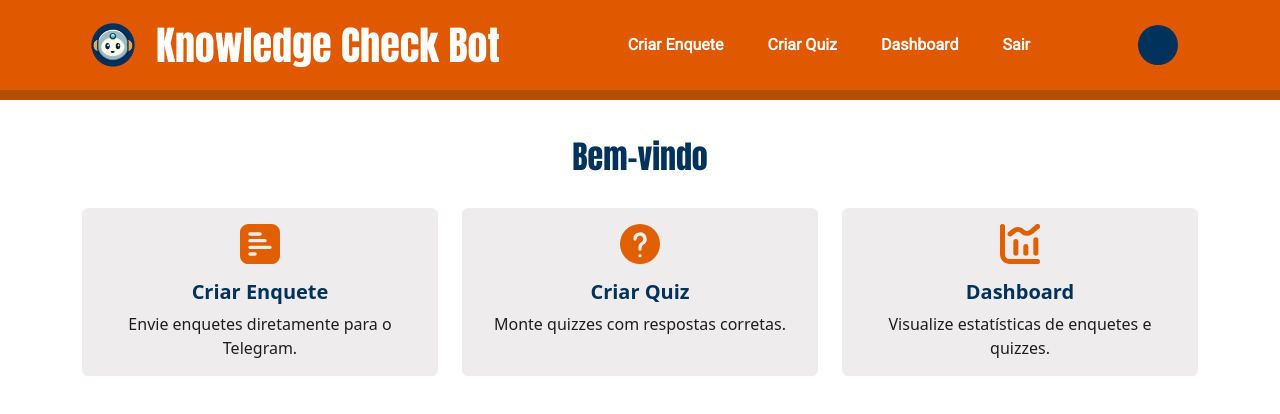
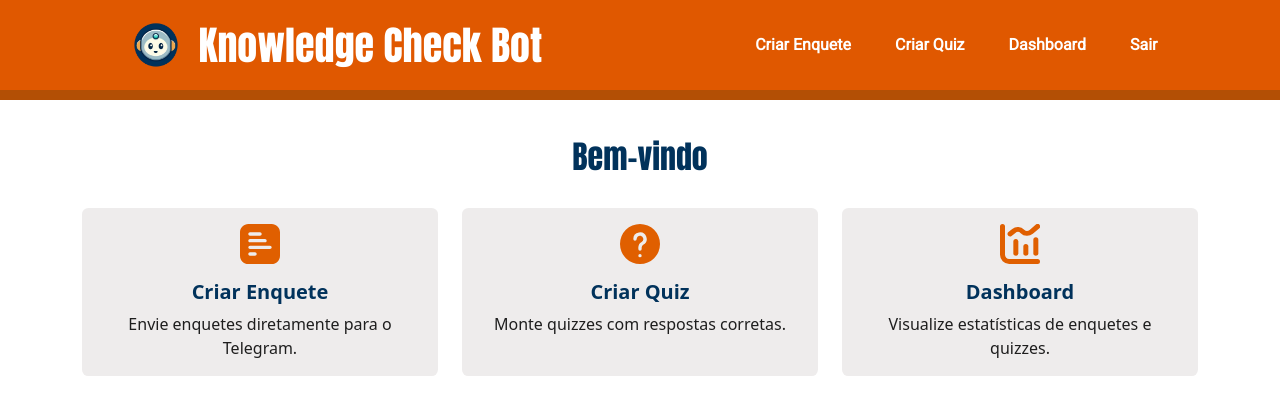
Before and after one commit to IComp-Repo/poll-miniapp, a Next.js app: page /menu in a window 1280 px wide. Shown: the top 414 px of the page. Built offline with nearby package versions, Linux system fonts and the light colour scheme.

Commit message:
fix: correção do getGroups

```diff
--- a/src/components/Header.jsx
+++ b/src/components/Header.jsx
@@ -34,29 +34,6 @@ export default function Header({ title, showMenu = true }) {
               <Link href="/dashboard" className={styles.navItem}>Dashboard</Link>
               <Link href="/logout" className={styles.navItem}>Sair</Link>
             </nav>
-
-            {/* Avatar */}
-            <div className={styles.avatar}>
-              {user?.avatar ? (
-                <Image
-                  src={user?.avatar}
-                  alt={user?.name}
-                  width={40}
-                  height={40}
-                  className={styles.avatarImg}
-                  onClick={() => router.push('/menu')}
-                />
-              ) : (
-                <>
-                  <div className={styles.avatarFallback} onClick={() => router.push('/menu')}>
-                    {user?.name.charAt(0).toUpperCase()}
-                  </div>
-                  <div className={styles.labelAvatar} onClick={() => router.push('/menu')}>
-                    {user?.name}
-                  </div>
-                </>
-              )}
-            </div>
           </div>
         )}
       </div>
--- a/src/pages/login.tsx
+++ b/src/pages/login.tsx
@@ -38,7 +38,7 @@ export default function Login() {
       const {tokens, message, user} = response.data;
 
       if (tokens?.access_token) {
-        auth.login(tokens.access_token, user.name, user.email, user.avatar);
+        auth.login(tokens.access_token, user.name, user.email);
         toast.success(message);
         router.push(APP_ROUTES.MENU);
       } else {
--- a/src/pages/register.tsx
+++ b/src/pages/register.tsx
@@ -45,7 +45,7 @@ export default function Register() {
 
 
       if (tokens.access_token) {
-        auth.login(tokens.access_token, user.name, user.email, user.avatar);
+        auth.login(tokens.access_token, user.name, user.email);
         toast.success(message || "Registrado com sucesso!");
         router.push(APP_ROUTES.MENU);
       } else {
--- a/src/shared/context/AuthContext.tsx
+++ b/src/shared/context/AuthContext.tsx
@@ -6,14 +6,13 @@ type User = {
   email: string;
   name: string;
   roles: string[];
-  avatar?: string;
 };
 
 type AuthContextType = {
   token: string | null;
   user: User | null;
   isAuthenticated: boolean;
-  login: (token: string, name?: string, email?: string, avatar?: string) => Promise<void>;
+  login: (token: string, name?: string, email?: string) => Promise<void>;
   logout: () => void;
 };
 
@@ -55,8 +54,7 @@ export const AuthProvider = ({ children }: { children: React.ReactNode }) => {
         user_id,
         name: data.name,
         email: data.email,
-        roles: data.roles || [],
-        avatar: data.avatar,
+        roles: data.roles || []
       });
     } catch (err) {
       console.error(err);
```
